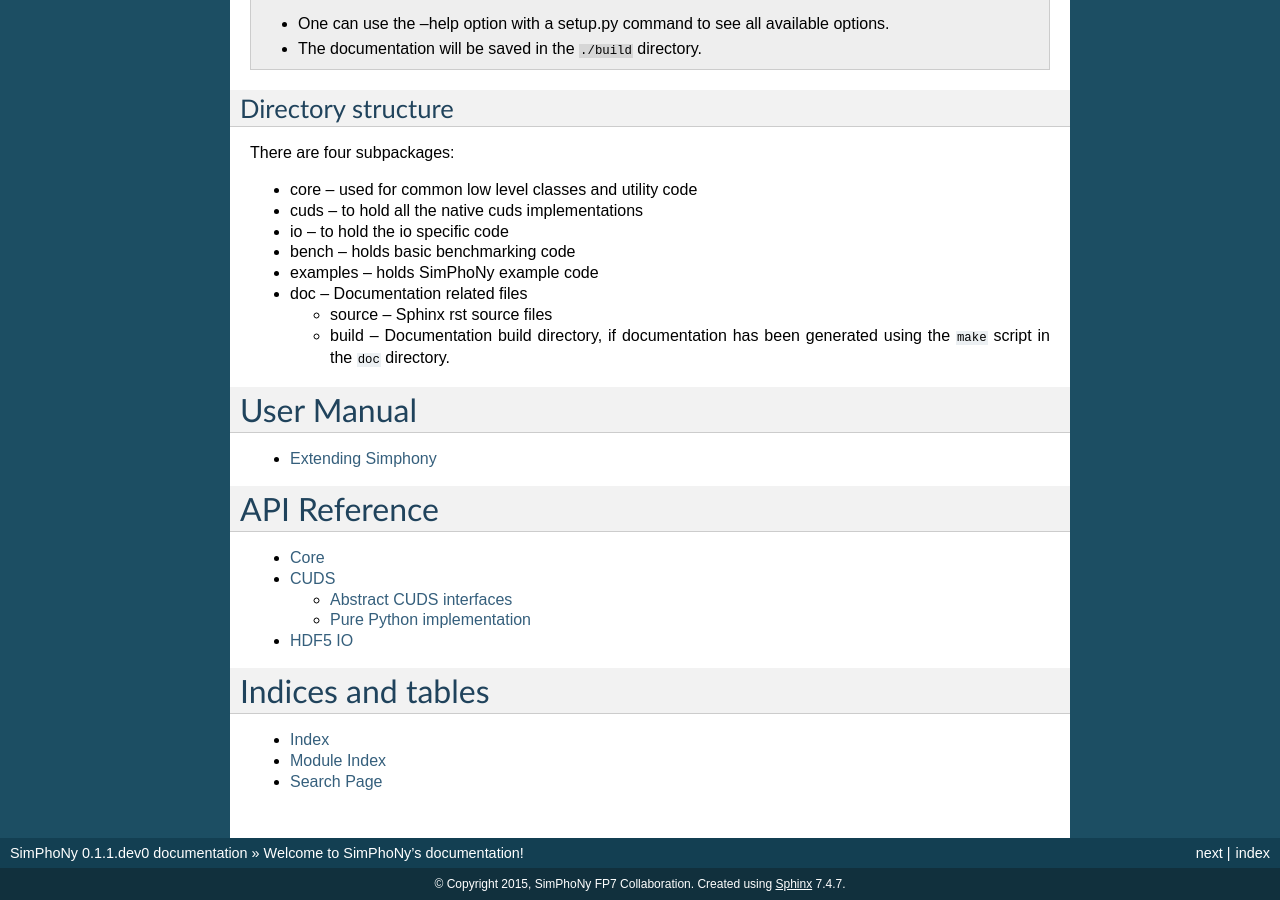
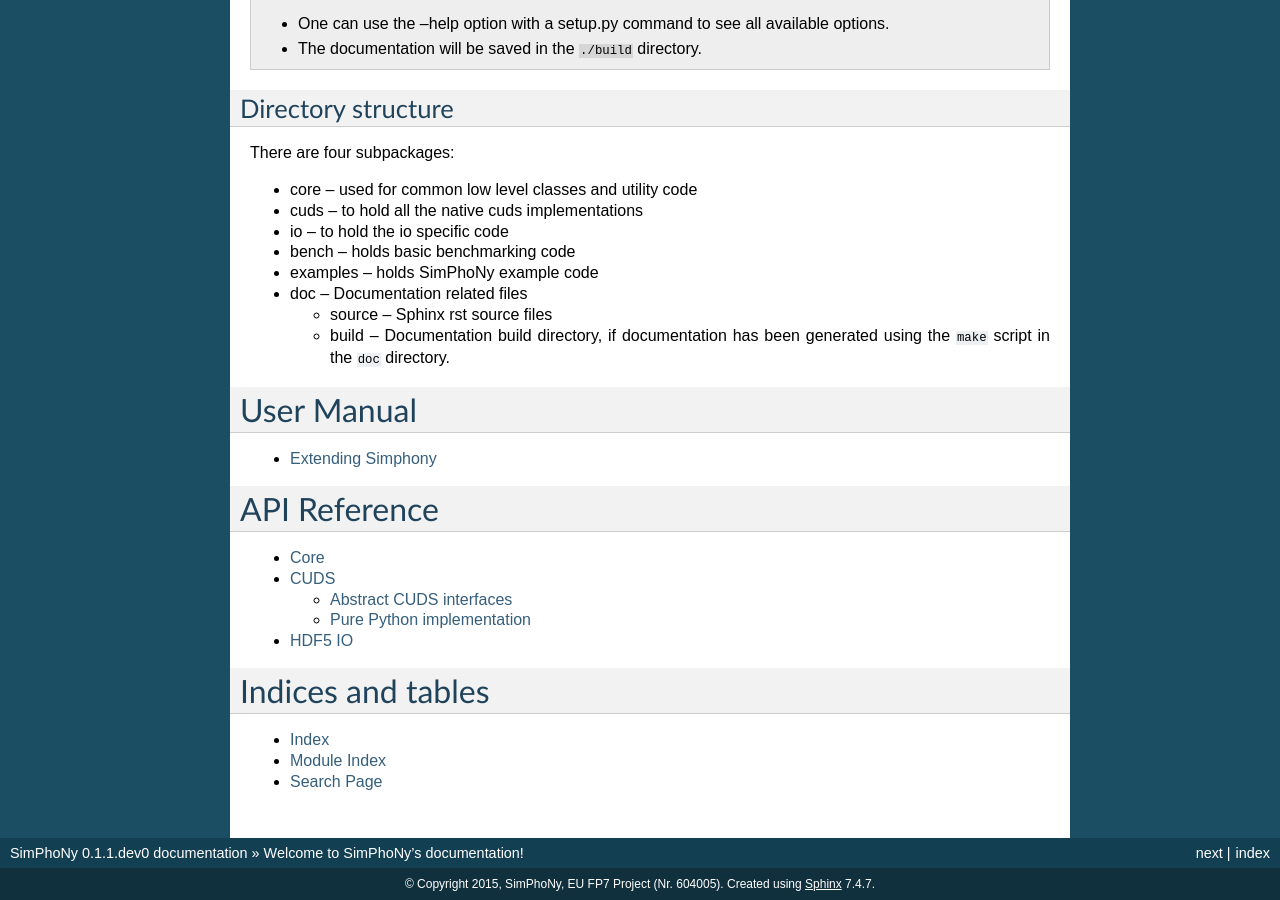
Before and after one commit to simphony/simphony-common, a Sphinx documentation site: the page built from doc/source/index.rst, in a window 1280 px wide and 900 px high, scrolled down 1504 px. Built offline with Sphinx 7.4.7, drawn with Linux system fonts in a browser that asks for light colours.

Commit message:
Updated doc

```diff
--- a/doc/source/conf.py
+++ b/doc/source/conf.py
@@ -79,7 +79,7 @@
 
 # General information about the project.
 project = u'SimPhoNy'
-copyright = u'2015, SimPhoNy FP7 Collaboration'
+copyright = u'2015, SimPhoNy, EU FP7 Project (Nr. 604005)'
 
 # The version info for the project you're documenting, acts as replacement for
 # |version| and |release|, also used in various other places throughout the
@@ -231,7 +231,7 @@
 #  author, documentclass [howto, manual, or own class]).
 latex_documents = [
   ('index', 'SimPhoNy.tex', u'SimPhoNy Documentation',
-   u'SimPhoNy FP7 Collaboration', 'manual'),
+   u'SimPhoNy, EU FP7 Project (Nr. 604005)', 'manual'),
 ]
 
 # The name of an image file (relative to this directory) to place at the top of
@@ -261,7 +261,7 @@
 # (source start file, name, description, authors, manual section).
 man_pages = [
     ('index', 'simphony', u'SimPhoNy Documentation',
-     [u'SimPhoNy FP7 Collaboration'], 1)
+     [u'SimPhoNy, EU FP7 Project (Nr. 604005)'], 1)
 ]
 
 # If true, show URL addresses after external links.
@@ -275,7 +275,7 @@
 #  dir menu entry, description, category)
 texinfo_documents = [
   ('index', 'SimPhoNy', u'SimPhoNy Documentation',
-   u'SimPhoNy FP7 Collaboration', 'SimPhoNy', 'One line description of project.',
+   u'SimPhoNy, EU FP7 Project (Nr. 604005)', 'SimPhoNy', 'One line description of project.',
    'Miscellaneous'),
 ]
 
@@ -296,9 +296,9 @@
 
 # Bibliographic Dublin Core info.
 epub_title = u'SimPhoNy'
-epub_author = u'SimPhoNy FP7 Collaboration'
-epub_publisher = u'SimPhoNy FP7 Collaboration'
-epub_copyright = u'2015, SimPhoNy FP7 Collaboration'
+epub_author = u'SimPhoNy, EU FP7 Project (Nr. 604005)'
+epub_publisher = u'SimPhoNy, EU FP7 Project (Nr. 604005)'
+epub_copyright = u'2015, SimPhoNy, EU FP7 Project (Nr. 604005)'
 
 # The basename for the epub file. It defaults to the project name.
 #epub_basename = u'SimPhoNy'
```
